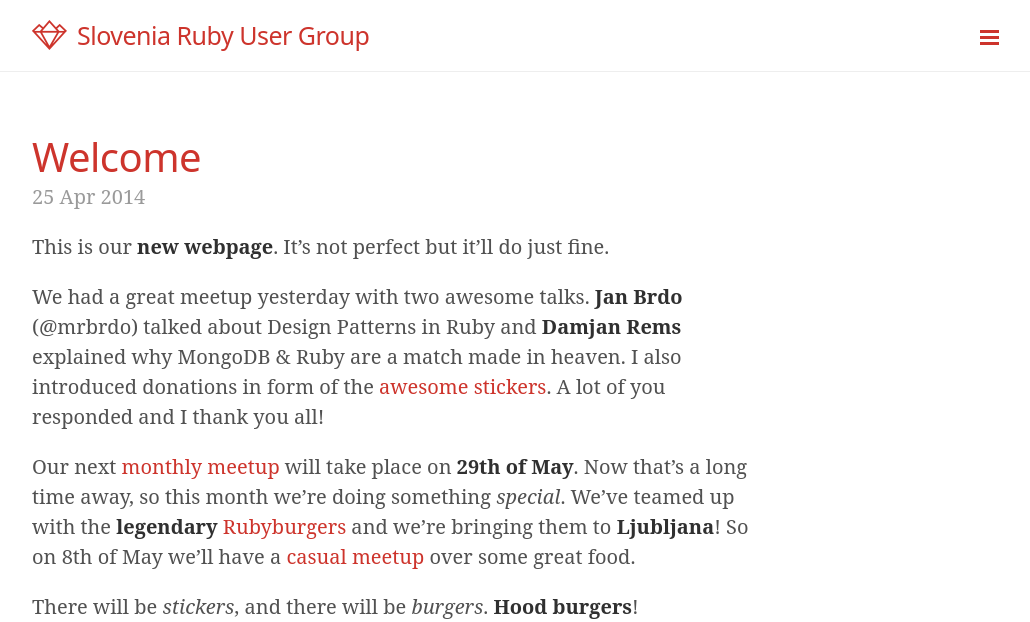
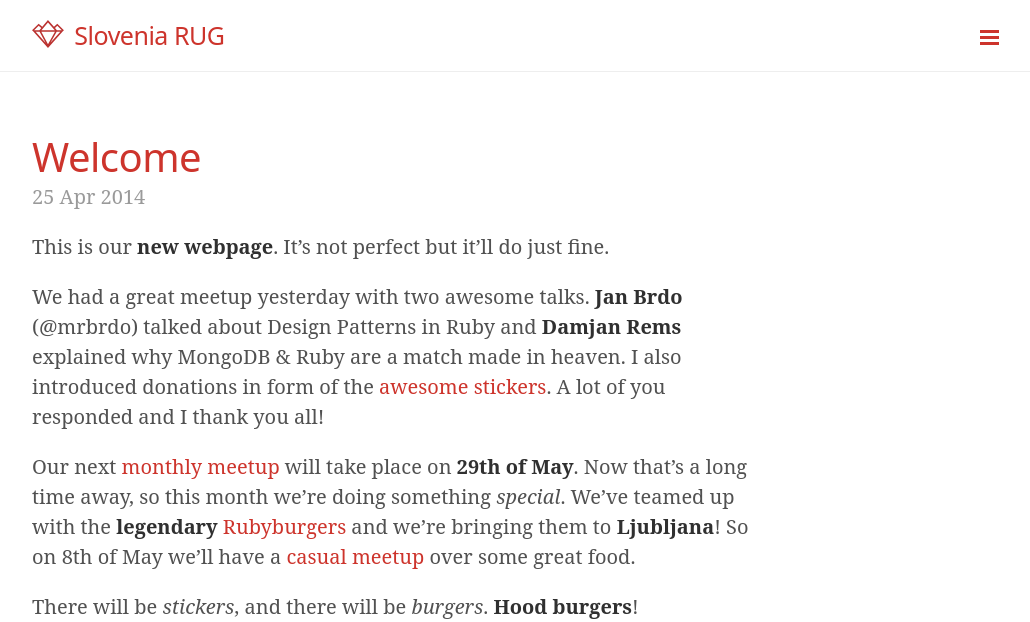
Before and after one commit to RubySlovenia/RubySlovenia.github.io, a Jekyll site: the page built from index.html, in a window 1280 px wide, cut to the strip 0-622 px from the top of the page. Shown: the whole strip, without its empty margins (248-1278 px from the left). Built offline with Jekyll 4.4.1, drawn with Linux system fonts in a browser that asks for light colours; emoji names are drawn with the system emoji font; the list of posts is cut into pages by our own code.

Commit message:
make it behave better on mobile
svg instead of pdf, shorter title

```diff
--- a/_config.yml
+++ b/_config.yml
@@ -6,8 +6,8 @@
 permalink:        pretty
 
 # Setup
-title:            Slovenia Ruby User Group
-description:      A Ruby User Group for developers in Slovenia and nearby
+title:            Slovenia RUG
+description:      Slovenia Ruby User Group
 url:              http://rug.si/
 encoding:         utf-8
 meetup:
--- a/_includes/head.html
+++ b/_includes/head.html
@@ -7,9 +7,9 @@
 
   <title>
     {% if page.title == "Home" %}
-      {{ site.title }}
+      {{ site.description }}
     {% else %}
-      {{ page.title }} &middot; {{ site.title }}
+      {{ page.title }} &middot; {{ site.description }}
     {% endif %}
   </title>
 
--- a/_layouts/default.html
+++ b/_layouts/default.html
@@ -13,7 +13,7 @@
       <div class="masthead">
         <div class="container">
           <h3 class="masthead-title">
-            <a href="/" title="Home"><img src="/assets/img/logo.png">{{ site.title }}</a>
+            <a href="/" title="Home"><img src="/assets/img/logo.svg" height="28px">{{ site.title }}</a>
           </h3>
         </div>
       </div>
--- a/atom.xml
+++ b/atom.xml
@@ -5,7 +5,7 @@
 <?xml version="1.0" encoding="utf-8"?>
 <feed xmlns="http://www.w3.org/2005/Atom">
 
- <title>{{ site.title }}</title>
+ <title>{{ site.description }}</title>
  <link href="{{ site.url }}/atom.xml" rel="self"/>
  <link href="{{ site.url }}/"/>
  <updated>{{ site.time | date_to_xmlschema }}</updated>
```
Also changed, not shown: assets/img/logo.png (deleted), assets/img/logo.svg (added).
